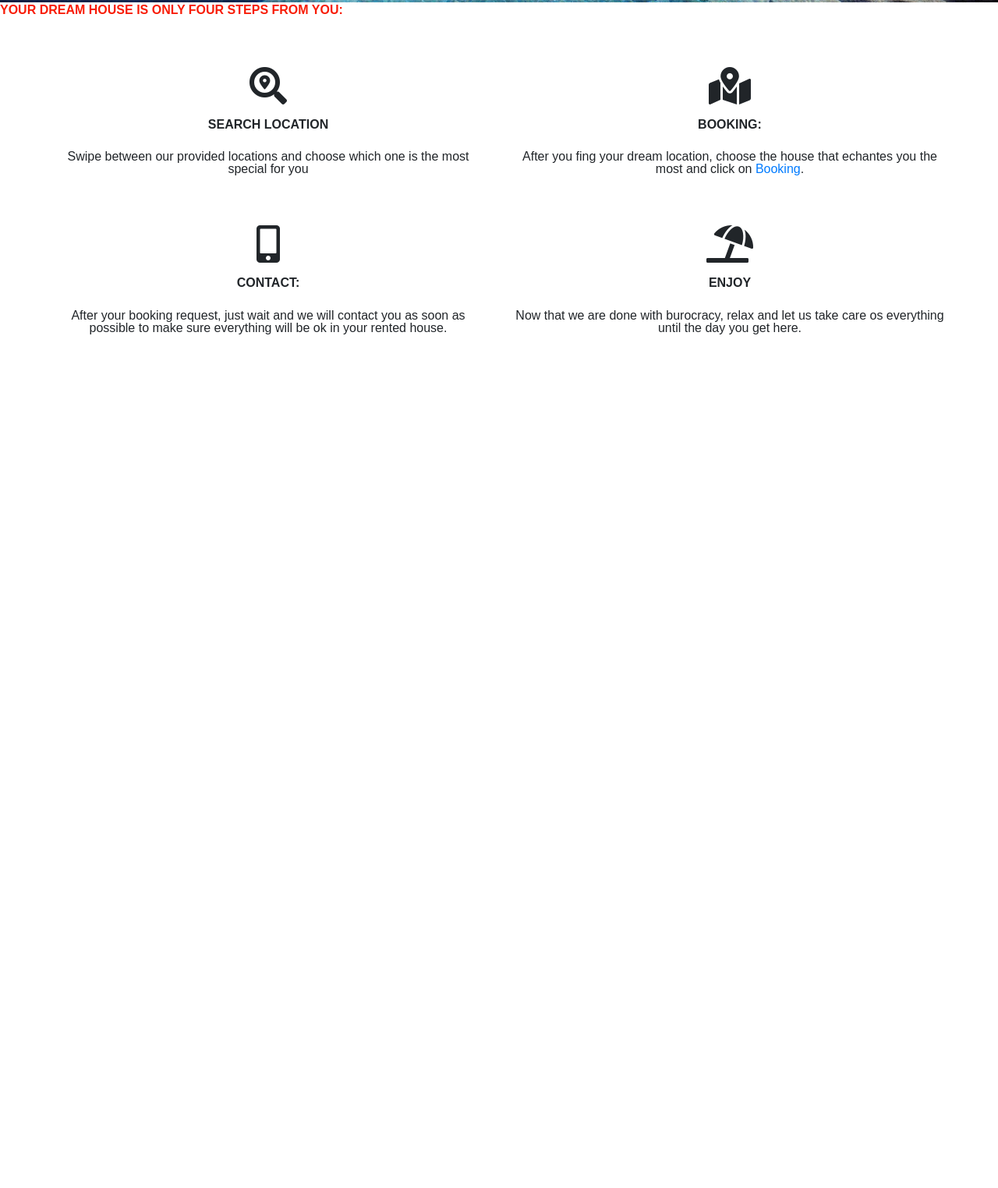
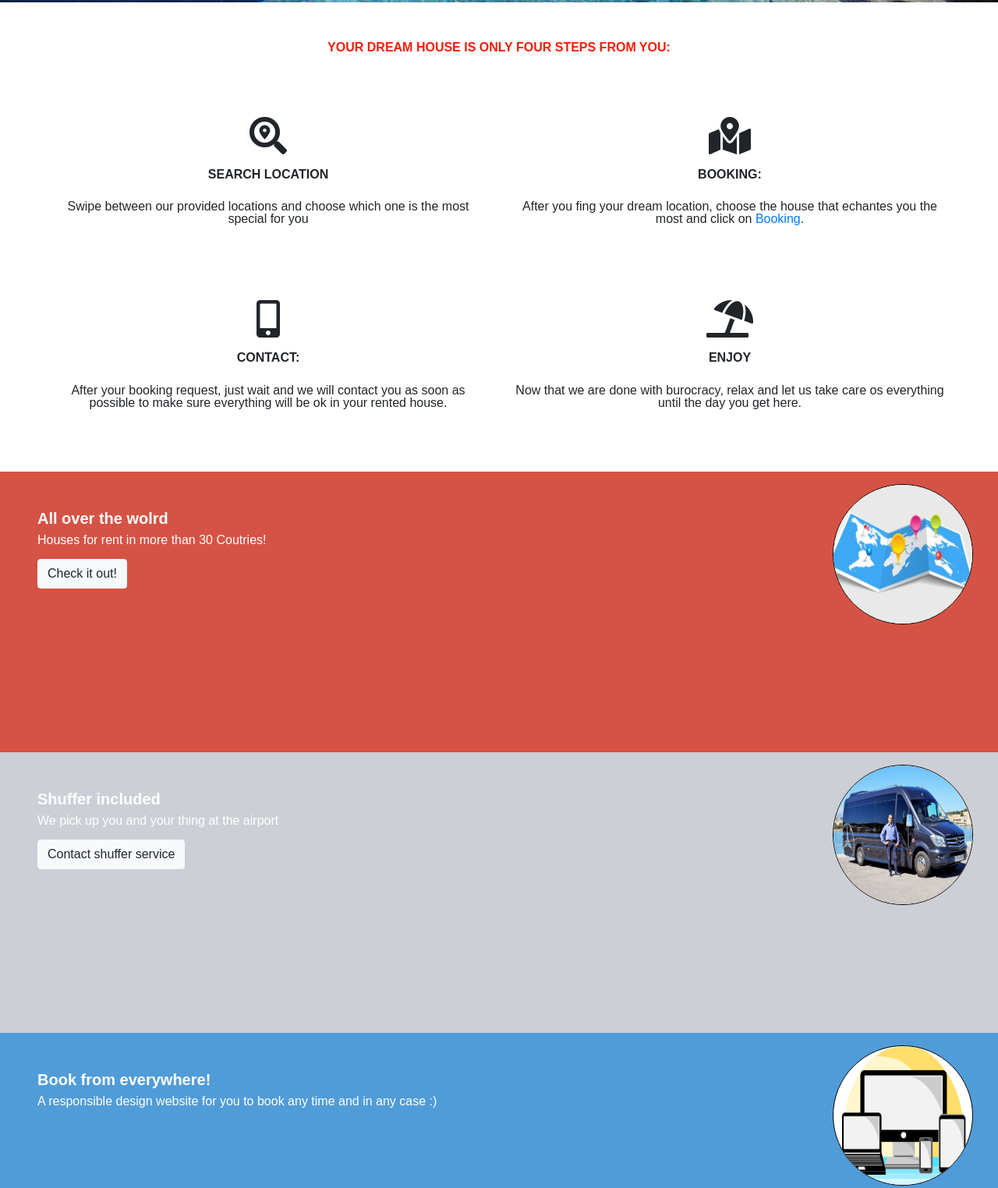
Before and after one commit to anapdh/html-css-capstoneproject, a plain HTML site: page index.html in a window 1280 px wide. Shown: the part 629-2153 px from the top of the page at 78% size. Before the commit the page ends 1106 px from the top, so only its background shows below. Drawn offline with Linux system fonts and the light colour scheme.

Commit message:
finish content section with text and images

```diff
--- a/assets/style.css
+++ b/assets/style.css
@@ -44,3 +44,27 @@ input {
 .description-section i {
   font-size: 48px;
 }
+
+.content-section {
+  height: 45vh;
+}
+
+.bg-1 {
+  background-color: #d55345;
+}
+
+.bg-2 {
+  background-color: #cdcfd6;
+}
+
+.bg-3 {
+  background-color: #509cd8;
+}
+
+.bg-img {
+  width: 180px;
+  height: 180px;
+  border: 1px solid #000;
+  border-radius: 150px;
+  background-color: white;
+}
--- a/index.html
+++ b/index.html
@@ -58,17 +58,19 @@
 
   </main>
 
-    <h6 class="h6 primary-color-t font-weight-bold">YOUR DREAM HOUSE IS ONLY FOUR STEPS FROM YOU:</h6>
+  <section class="description-section conteiner-fluid">
 
- <div class="description-section row m-5">
-    <div class="col1 col-md-6 d-flex flex-column align-items-center">
+    <h6 class="h6 primary-color-t font-weight-bold pt-5 text-center">YOUR DREAM HOUSE IS ONLY FOUR STEPS FROM YOU:</h6>
+
+ <div class="n row m-5">
+    <div class="col-12 col-md-6 d-flex flex-column align-items-center my-3">
 
       <i class="fas fa-search-location p-3"></i>
       <h6 class="h6 font-weight-bold">SEARCH LOCATION</h6>
       <p class="text-center pt-3">Swipe between our provided locations and choose which one is the most special for you</p>
 
     </div>
-    <div class="col-1 col-md-6 d-flex flex-column align-items-center">
+    <div class="col-12 col-md-6 d-flex flex-column align-items-center my-3">
 
       <i class="fas fa-map-marked-alt p-3"></i>
       <h6 class="h6 font-weight-bold">BOOKING:</h6>
@@ -77,14 +79,14 @@
     </div>
 </div>
 <div class="description-section row m-5">
-  <div class="col-1 col-md-6 d-flex flex-column align-items-center">
+  <div class="col-12 col-md-6 d-flex flex-column align-items-center my-3">
 
     <i class="fas fa-mobile-alt p-3"></i>
     <h6 class="h6 font-weight-bold">CONTACT:</h6>
     <p class="text-center pt-3">After your booking request, just wait and we will contact you as soon as possible to make sure everything will be ok in your rented house.</p>
 
   </div>
-  <div class="col-1 col-md-6 d-flex flex-column align-items-center">
+  <div class="col-12 col-md-6 d-flex flex-column align-items-center my-3">
 
     <i class="fas fa-umbrella-beach p-3"></i>
     <h6 class="h6 font-weight-bold">ENJOY</h6>
@@ -92,11 +94,43 @@
 
   </div>
 </div>
+</section>
+<section class="py-3">
+
+  <div class="content-section bg-1 pr-3">
+    <img class="float-right bg-img m-3" src="assets/images/map2.png" alt="map image">
+
+  <div class="txt-content p-5">
+    <h5 class="h5 text-white font-weight-bold">All over the wolrd</h5>
+    <p class="text-white">Houses for rent in more than 30 Coutries!</p>
+    <button type="button" class="btn btn-light mt-3">Check it out!</button>
+  </div>
+
+  </div>
+  <div class="content-section bg-2 pr-3">
+    <img class="float-right bg-img m-3" src="assets/images/mini-bus-transfers.jpg" alt="bus image">
+    <div class="txt-content p-5">
+      <h5 class="h5 text-white font-weight-bold">Shuffer included</h5>
+      <p class="text-white">We pick up you and your thing at the airport</p>
+      <button type="button" class="btn btn-light mt-3">Contact shuffer service</button>
+    </div>
+
+  </div>
+  <div class="content-section bg-3 pr-3">
+    <img class="float-right bg-img m-3" src="assets/images/img-mobile.png" alt="devices img">
+    <div class="txt-content p-5">
+      <h5 class="h5 text-white font-weight-bold">Book from everywhere!</h5>
+      <p class="text-white">A responsible design website for you to book any time and in any case :)</p>
+    </div>
+
+  </div>
+
+</section>
 
 
 
 
-  </div>
+
 
 </body>
 
```
Also changed, not shown: assets/images/img-mobile.png (added), assets/images/map.png (added), assets/images/map2.png (added), assets/images/mini-bus-transfers.jpg (added).
